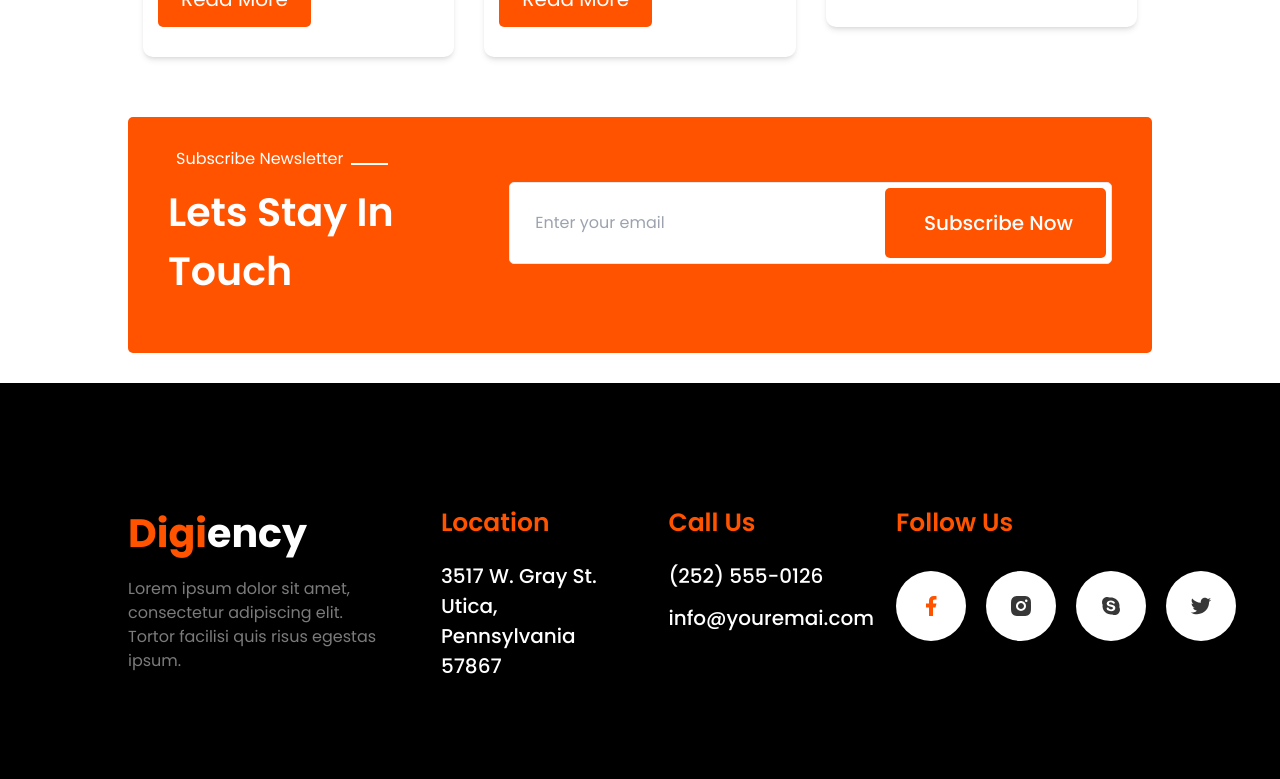
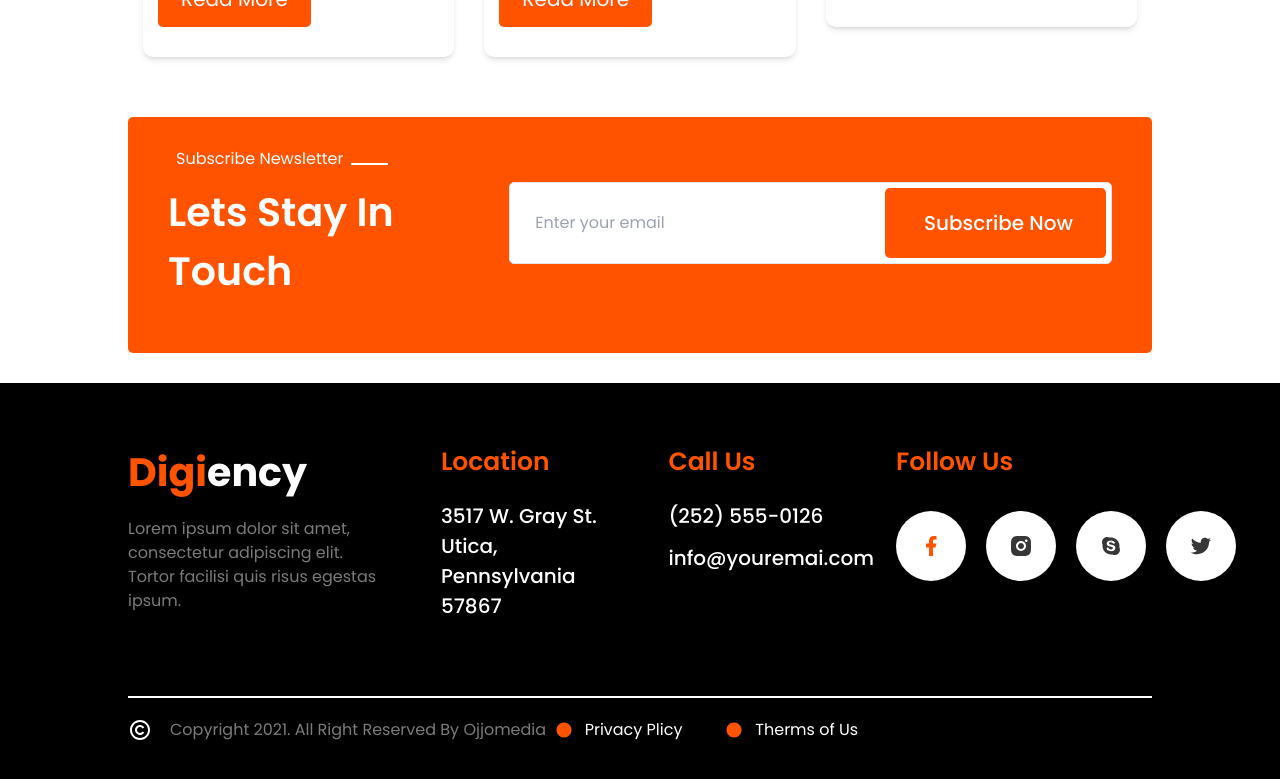
Before and after one commit to Sahwag546/homepage-Digiency, a website: page index.html in a window 1280 px wide. Shown: the part 4497-5276 px from the top of the page. Drawn offline with nearby package versions, Linux system fonts and the light colour scheme.

Commit message:
add footer

```diff
--- a/index.html
+++ b/index.html
@@ -798,7 +798,7 @@
           <div class="pt-5"><a class="text-lg font-lg text-white" href="tel:" target="_blank">(252) 555-0126</a></div>
            <div class="pt-3"><a class="text-lg font-lg text-white " href="#" target="_blank">info@youremai.com</a></div>
         </div>
-            <div class="w-full sm:w-6/12 md:w-4/12 lg:w-3/12 pt-5 ">
+          <div class="w-full sm:w-6/12 md:w-4/12 lg:w-3/12 pt-5 ">
         <div class="text-orange text-xl font-xl">
         Follow  Us
           </div>
@@ -851,6 +851,66 @@
          </div>
         </div>
         </div>
+        <div class="bg-white pt-[2px] mt-[75px]"></div>
+        <div class="flex flex-wrap">
+          <div class="w-full sm:w-6/12 md:w-5/12">
+            <div class="flex pt-[20px] items-center">
+              <div class="svg">
+                <svg width="24" height="24" viewBox="0 0 24 24" fill="none" xmlns="http://www.w3.org/2000/svg">
+<g clip-path="url(#clip0_6231_4922)">
+<path d="M12 2C17.52 2 22 6.48 22 12C22 17.52 17.52 22 12 22C6.48 22 2 17.52 2 12C2 6.48 6.48 2 12 2ZM12 4C7.58 4 4 7.58 4 12C4 16.42 7.58 20 12 20C16.42 20 20 16.42 20 12C20 7.58 16.42 4 12 4ZM12 7C13.82 7 15.413 7.973 16.288 9.428L14.574 10.457C14.3043 10.0072 13.9213 9.63605 13.4634 9.38045C13.0055 9.12484 12.4885 8.99374 11.9641 9.00023C11.4397 9.00672 10.9262 9.15056 10.4747 9.41742C10.0232 9.68428 9.6496 10.0648 9.39107 10.5211C9.13254 10.9774 8.99815 11.4935 9.00128 12.0179C9.00442 12.5424 9.14498 13.0568 9.40895 13.51C9.67292 13.9632 10.0511 14.3392 10.5057 14.6007C10.9603 14.8621 11.4756 14.9998 12 15C12.5181 15.0003 13.0275 14.8664 13.4785 14.6112C13.9294 14.356 14.3065 13.9883 14.573 13.544L16.288 14.572C15.726 15.5106 14.8716 16.239 13.8559 16.6453C12.8402 17.0517 11.7192 17.1137 10.6649 16.8217C9.61058 16.5298 8.68114 15.9 8.01914 15.029C7.35713 14.1581 6.99912 13.094 7 12C7 9.24 9.24 7 12 7Z" fill="white"/>
+</g>
+<defs>
+<clipPath id="clip0_6231_4922">
+<rect width="24" height="24" fill="white"/>
+</clipPath>
+</defs>
+</svg>
+              </div>
+              <div class=" text-md text-grey pl-[18px]">
+                Copyright 2021. All Right Reserved By Ojjomedia
+              </div>
+            </div>
+          </div>
+          <div class="w-full sm:w-6/12 md:w-2/12">
+            <div class="flex pt-[20px] items-center gap-3">
+              <div class="svg">
+                <svg width="18" height="18" viewBox="0 0 18 18" fill="none" xmlns="http://www.w3.org/2000/svg">
+<g clip-path="url(#clip0_6231_4935)">
+<path d="M9 16.5C13.1421 16.5 16.5 13.1421 16.5 9C16.5 4.85786 13.1421 1.5 9 1.5C4.85786 1.5 1.5 4.85786 1.5 9C1.5 13.1421 4.85786 16.5 9 16.5Z" fill="#FF5300"/>
+</g>
+<defs>
+<clipPath id="clip0_6231_4935">
+<rect width="18" height="18" fill="white"/>
+</clipPath>
+</defs>
+</svg>
+              </div>
+              <div class=" text-md font-md text-white">
+                Privacy Plicy
+              </div>
+            </div>
+          </div>
+           <div class="w-full sm:w-6/12 md:w-2/12">
+            <div class="flex pt-[20px] items-center gap-3">
+              <div class="svg">
+                <svg width="18" height="18" viewBox="0 0 18 18" fill="none" xmlns="http://www.w3.org/2000/svg">
+<g clip-path="url(#clip0_6231_4935)">
+<path d="M9 16.5C13.1421 16.5 16.5 13.1421 16.5 9C16.5 4.85786 13.1421 1.5 9 1.5C4.85786 1.5 1.5 4.85786 1.5 9C1.5 13.1421 4.85786 16.5 9 16.5Z" fill="#FF5300"/>
+</g>
+<defs>
+<clipPath id="clip0_6231_4935">
+<rect width="18" height="18" fill="white"/>
+</clipPath>
+</defs>
+</svg>
+              </div>
+              <div class=" text-md font-md text-white">
+                Therms of Us
+              </div>
+            </div>
+          </div>
+        </div>
         </div>
         </footer>
 
```
Also changed, not shown: src/output.css.
